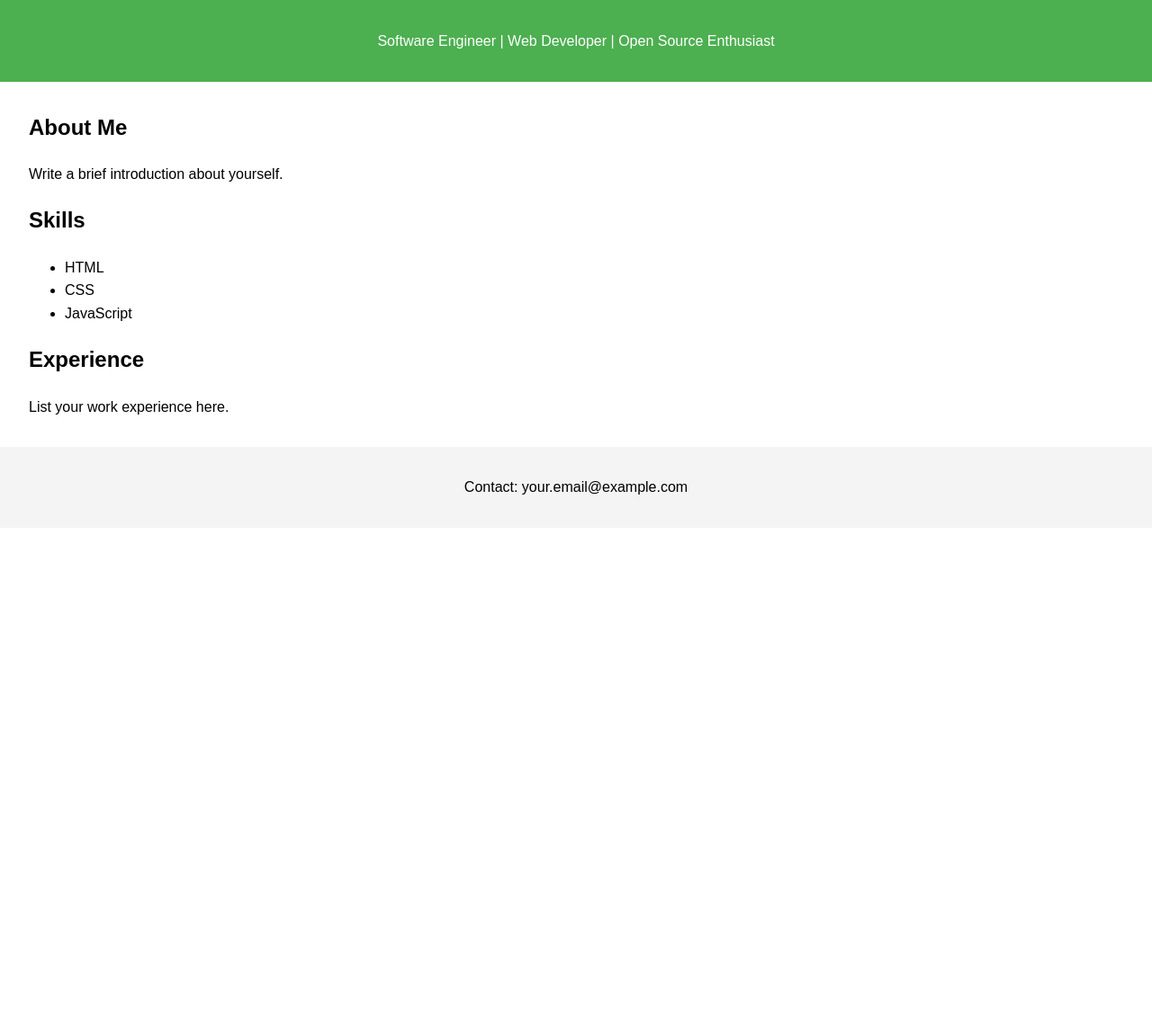
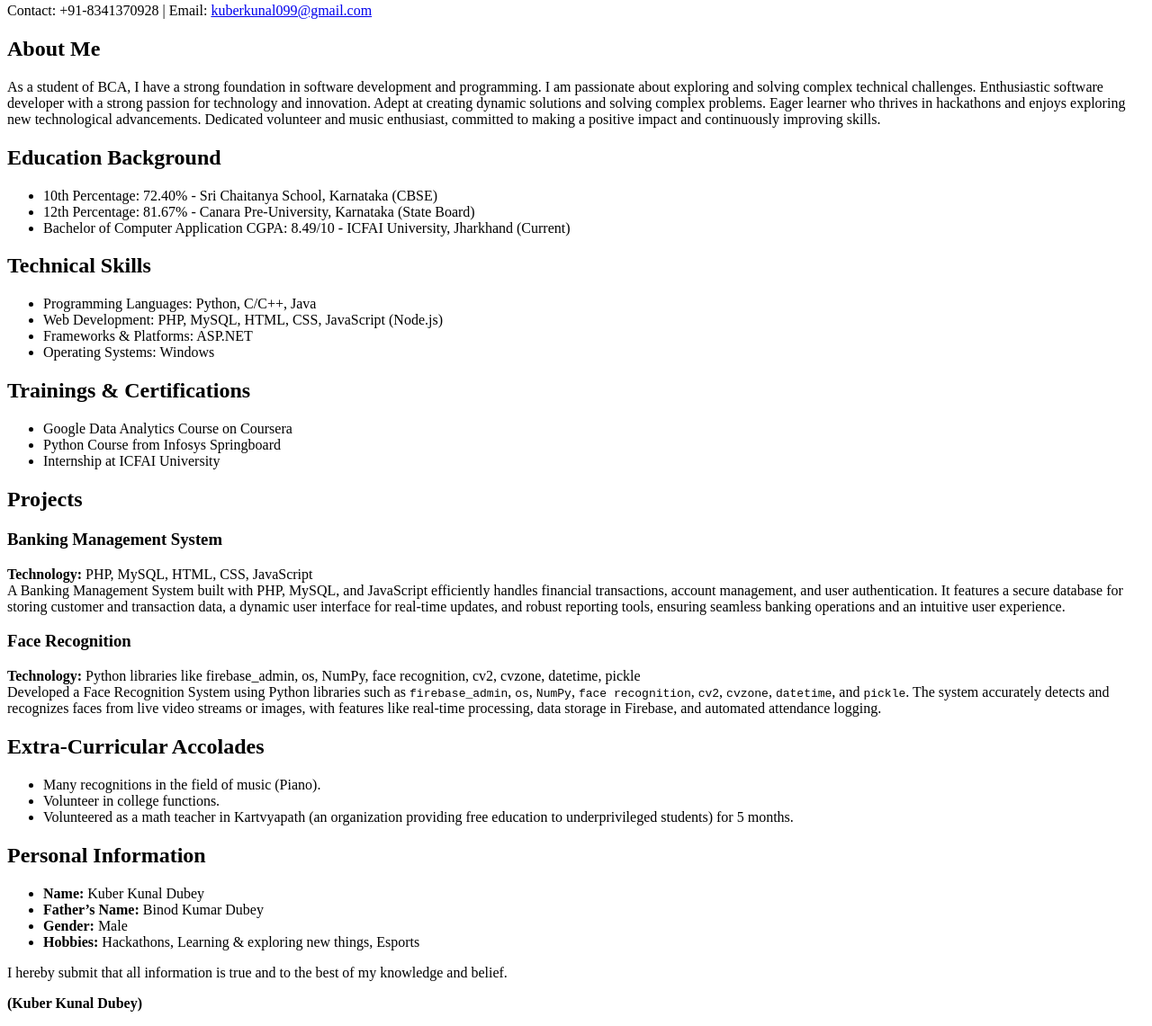
Before and after one commit to KuberKunal/Resume-Website, a plain HTML site: page index.html in a window 1280 px wide. Shown: the part 77-1218 px from the top of the page at 90% size. Before the commit the page ends 800 px from the top, so only its background shows below. Drawn offline with Linux system fonts and the light colour scheme.

Commit message:
Update index.html

```diff
--- a/index.html
+++ b/index.html
@@ -3,34 +3,83 @@
 <head>
     <meta charset="UTF-8">
     <meta name="viewport" content="width=device-width, initial-scale=1.0">
-    <title>My Resume</title>
-    <link rel="stylesheet" href="styles.css">
+    <title>Kuber Kunal Dubey - Resume</title>
 </head>
 <body>
     <header>
-        <h1>Your Name</h1>
-        <p>Software Engineer | Web Developer | Open Source Enthusiast</p>
+        <h1>Kuber Kunal Dubey</h1>
+        <p>Contact: +91-8341370928 | Email: <a href="mailto:kuberkunal099@gmail.com">kuberkunal099@gmail.com</a></p>
     </header>
-    <main>
+
     <section>
         <h2>About Me</h2>
-            <p>Write a brief introduction about yourself.</p>
+        <p>As a student of BCA, I have a strong foundation in software development and programming. I am passionate about exploring and solving complex technical challenges. Enthusiastic software developer with a strong passion for technology and innovation. Adept at creating dynamic solutions and solving complex problems. Eager learner who thrives in hackathons and enjoys exploring new technological advancements. Dedicated volunteer and music enthusiast, committed to making a positive impact and continuously improving skills.</p>
     </section>
+
     <section>
-            <h2>Skills</h2>
+        <h2>Education Background</h2>
         <ul>
-                <li>HTML</li>
-                <li>CSS</li>
-                <li>JavaScript</li>
+            <li>10th Percentage: 72.40% - Sri Chaitanya School, Karnataka (CBSE)</li>
+            <li>12th Percentage: 81.67% - Canara Pre-University, Karnataka (State Board)</li>
+            <li>Bachelor of Computer Application CGPA: 8.49/10 - ICFAI University, Jharkhand (Current)</li>
         </ul>
     </section>
+
     <section>
-            <h2>Experience</h2>
-            <p>List your work experience here.</p>
+        <h2>Technical Skills</h2>
+        <ul>
+            <li>Programming Languages: Python, C/C++, Java</li>
+            <li>Web Development: PHP, MySQL, HTML, CSS, JavaScript (Node.js)</li>
+            <li>Frameworks & Platforms: ASP.NET</li>
+            <li>Operating Systems: Windows</li>
+        </ul>
     </section>
-    </main>
+
+    <section>
+        <h2>Trainings & Certifications</h2>
+        <ul>
+            <li>Google Data Analytics Course on Coursera</li>
+            <li>Python Course from Infosys Springboard</li>
+            <li>Internship at ICFAI University</li>
+        </ul>
+    </section>
+
+    <section>
+        <h2>Projects</h2>
+        <h3>Banking Management System</h3>
+        <p>
+            <strong>Technology:</strong> PHP, MySQL, HTML, CSS, JavaScript<br>
+            A Banking Management System built with PHP, MySQL, and JavaScript efficiently handles financial transactions, account management, and user authentication. It features a secure database for storing customer and transaction data, a dynamic user interface for real-time updates, and robust reporting tools, ensuring seamless banking operations and an intuitive user experience.
+        </p>
+        <h3>Face Recognition</h3>
+        <p>
+            <strong>Technology:</strong> Python libraries like firebase_admin, os, NumPy, face recognition, cv2, cvzone, datetime, pickle<br>
+            Developed a Face Recognition System using Python libraries such as <code>firebase_admin</code>, <code>os</code>, <code>NumPy</code>, <code>face recognition</code>, <code>cv2</code>, <code>cvzone</code>, <code>datetime</code>, and <code>pickle</code>. The system accurately detects and recognizes faces from live video streams or images, with features like real-time processing, data storage in Firebase, and automated attendance logging.
+        </p>
+    </section>
+
+    <section>
+        <h2>Extra-Curricular Accolades</h2>
+        <ul>
+            <li>Many recognitions in the field of music (Piano).</li>
+            <li>Volunteer in college functions.</li>
+            <li>Volunteered as a math teacher in Kartvyapath (an organization providing free education to underprivileged students) for 5 months.</li>
+        </ul>
+    </section>
+
+    <section>
+        <h2>Personal Information</h2>
+        <ul>
+            <li><strong>Name:</strong> Kuber Kunal Dubey</li>
+            <li><strong>Father’s Name:</strong> Binod Kumar Dubey</li>
+            <li><strong>Gender:</strong> Male</li>
+            <li><strong>Hobbies:</strong> Hackathons, Learning & exploring new things, Esports</li>
+        </ul>
+    </section>
+
     <footer>
-        <p>Contact: your.email@example.com</p>
+        <p>I hereby submit that all information is true and to the best of my knowledge and belief.</p>
+        <p><strong>(Kuber Kunal Dubey)</strong></p>
     </footer>
 </body>
     </html>
```
Lines whose indentation alone changed are shown as unchanged.
